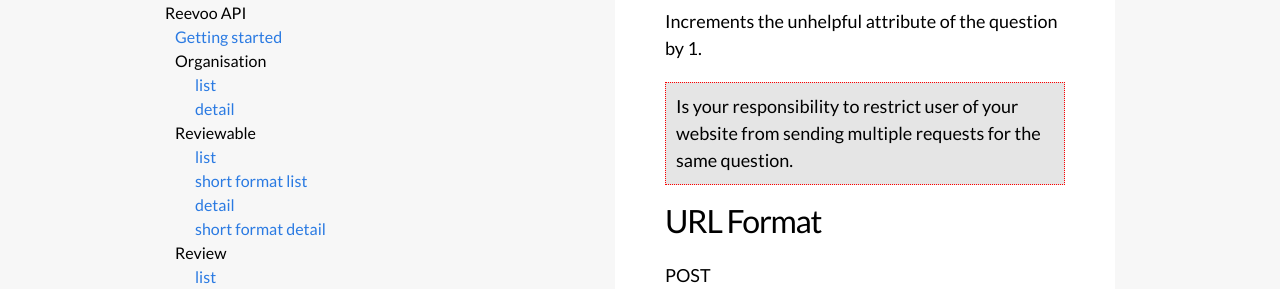
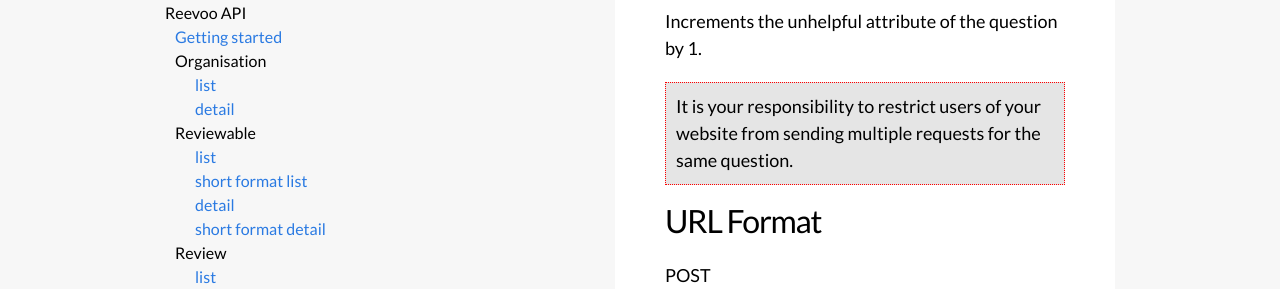
Before and after one commit to reevoo/reevoo.github.io, a Jekyll site: the page built from docs/reevooapi/conversation/conversation-downvote-question.markdown, in a window 1280 px wide. Shown: the part 349-638 px from the top of the page. Built offline with Jekyll 4.4.1, drawn with Linux system fonts in a browser that asks for light colours.

Commit message:
Fix typos

```diff
--- a/docs/reevooapi/conversation/conversation-downvote-question.markdown
+++ b/docs/reevooapi/conversation/conversation-downvote-question.markdown
@@ -11,7 +11,7 @@
 Increments the unhelpful attribute of the question by 1.
 
 <div class="warning">
-  Is your responsibility to restrict user of your website from sending multiple requests for the same question.
+  It is your responsibility to restrict users of your website from sending multiple requests for the same question.
 </div>
 
 ## URL Format
```
